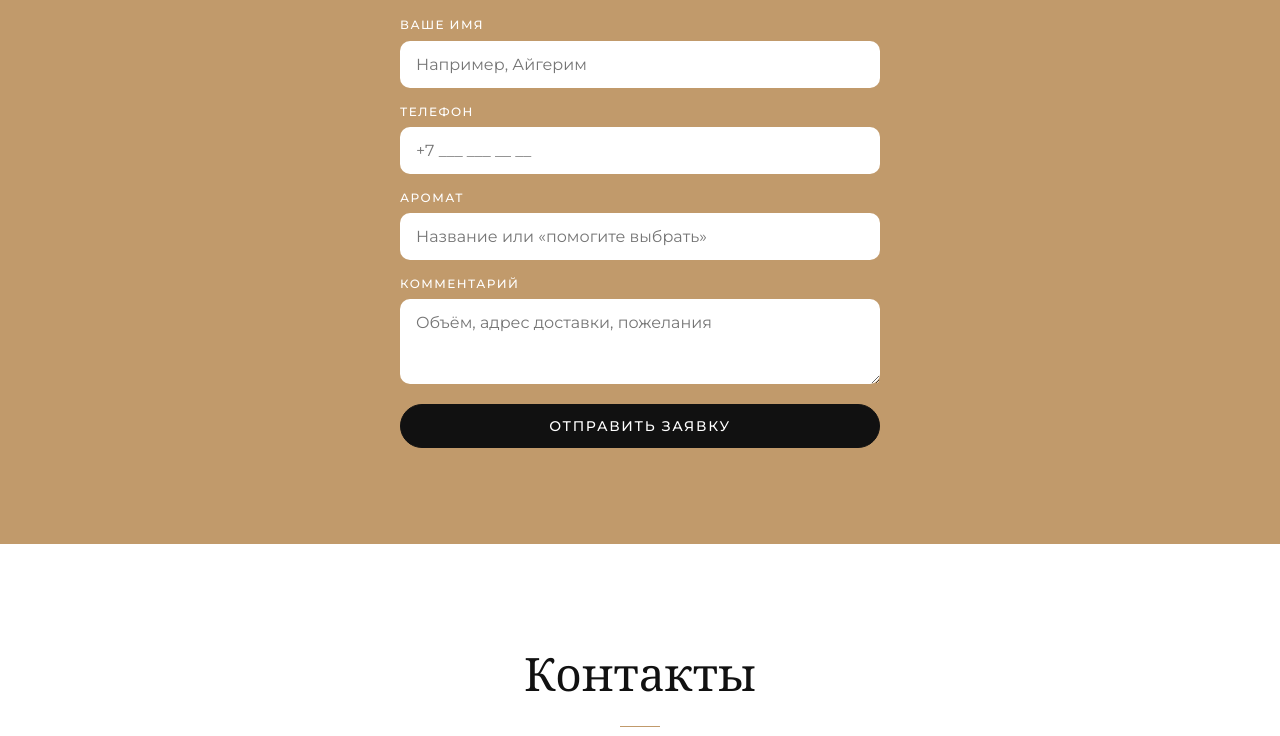
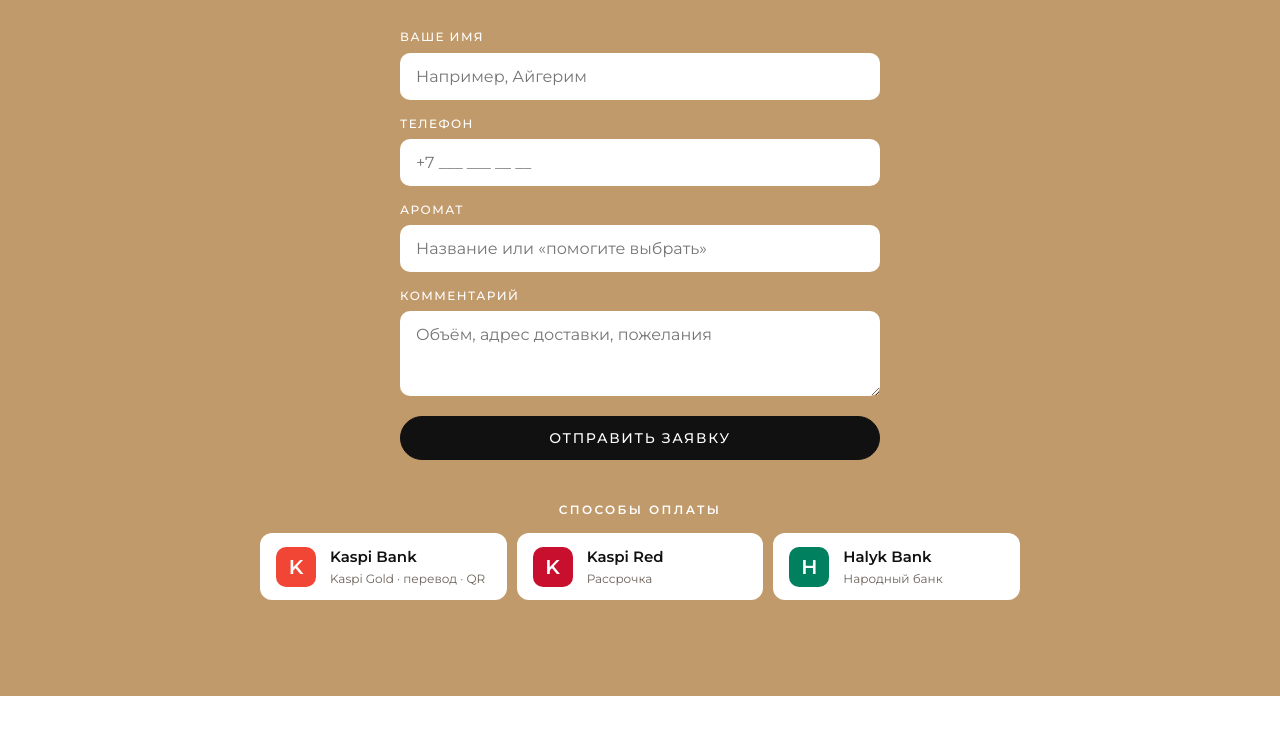
Before and after one commit to 12nursultan22-commits/-, a plain HTML site: page index.html in a window 1280 px wide. Shown: the part 2955-3691 px from the top of the page. Drawn offline with nearby package versions, Linux system fonts and the light colour scheme.

Commit message:
Add bestseller badges and payment methods (Kaspi, Kaspi Red, Halyk)
Co-Authored-By: Claude Opus 5.5 <noreply@anthropic.com>
Claude-Session: https://claude.ai/code/session_01Ux1K9ADq4c3caQxcX4vKQN

```diff
--- a/index.html
+++ b/index.html
@@ -79,14 +79,16 @@
       <p class="section__lead">Популярные ароматы. Уточняйте наличие и другие объёмы.</p>
       <!-- ЗАМЕНИТЕ: названия, объёмы и цены на свои -->
       <div class="products">
-        <article class="product">
+        <article class="product product--hit">
+          <span class="product__hit">Хит продаж</span>
           <p class="product__brand">Chanel</p>
           <h3 class="product__name">Coco Mademoiselle</h3>
           <p class="product__meta">EDP · 100 мл</p>
           <p class="product__price">85 000 ₸</p>
           <a href="#order" class="product__btn" data-product="Chanel Coco Mademoiselle">Заказать</a>
         </article>
-        <article class="product">
+        <article class="product product--hit">
+          <span class="product__hit">Хит продаж</span>
           <p class="product__brand">Dior</p>
           <h3 class="product__name">Sauvage</h3>
           <p class="product__meta">EDP · 100 мл</p>
@@ -166,6 +168,14 @@
         </label>
         <button type="submit" class="btn btn--dark">Отправить заявку</button>
       </form>
+      <div class="payment">
+        <p class="payment__title">Способы оплаты</p>
+        <div class="payment__list">
+          <div class="pay pay--kaspi"><span class="pay__icon">K</span><span>Kaspi Bank<small>Kaspi Gold · перевод · QR</small></span></div>
+          <div class="pay pay--red"><span class="pay__icon">K</span><span>Kaspi Red<small>Рассрочка</small></span></div>
+          <div class="pay pay--halyk"><span class="pay__icon">H</span><span>Halyk Bank<small>Народный банк</small></span></div>
+        </div>
+      </div>
     </section>
 
     <!-- Контакты -->
--- a/styles.css
+++ b/styles.css
@@ -206,3 +206,41 @@ a { color: inherit; text-decoration: none; }
   .review { flex: 1; }
   .form { margin: 0 auto; }
 }
+
+/* Хит продаж */
+.product { position: relative; }
+.product--hit { box-shadow: 0 0 0 1.5px var(--camel); }
+.product__hit {
+  position: absolute; top: -10px; left: 50%; transform: translateX(-50%);
+  white-space: nowrap;
+  background: var(--ink); color: #fff;
+  font-size: 10px; font-weight: 600; letter-spacing: .14em; text-transform: uppercase;
+  padding: 5px 12px; border-radius: 999px;
+}
+.products { padding-top: 10px; row-gap: 22px; }
+
+/* Способы оплаты */
+.payment { max-width: 480px; margin: 40px auto 0; }
+.payment__title {
+  text-align: center; font-size: 12px; letter-spacing: .2em; text-transform: uppercase;
+  font-weight: 600; margin-bottom: 14px;
+}
+.payment__list { display: grid; gap: 10px; }
+.pay {
+  display: flex; align-items: center; gap: 14px;
+  background: #fff; color: var(--ink); border-radius: 12px; padding: 12px 16px;
+  font-weight: 600; font-size: 15px;
+}
+.pay small { display: block; font-weight: 400; font-size: 12px; color: var(--muted); }
+.pay__icon {
+  flex: 0 0 40px; height: 40px; border-radius: 10px;
+  display: grid; place-items: center; color: #fff;
+  font: 700 20px/1 var(--sans);
+}
+.pay--kaspi .pay__icon { background: #F14635; }
+.pay--red .pay__icon { background: #C8102E; }
+.pay--halyk .pay__icon { background: #00805F; }
+@media (min-width: 760px) {
+  .payment { max-width: 760px; }
+  .payment__list { grid-template-columns: repeat(3, 1fr); }
+}
```
